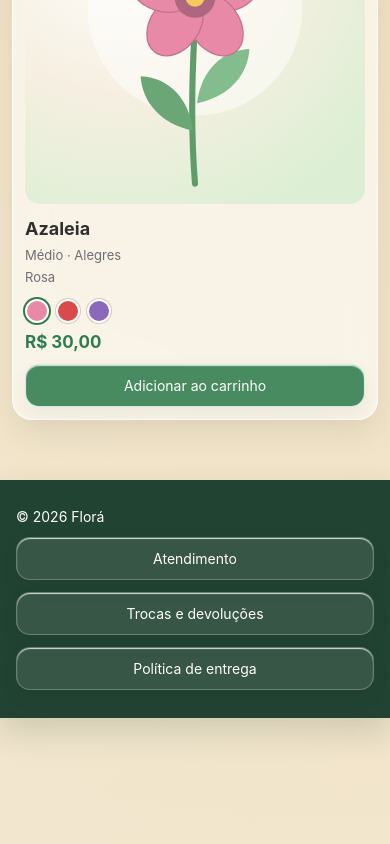
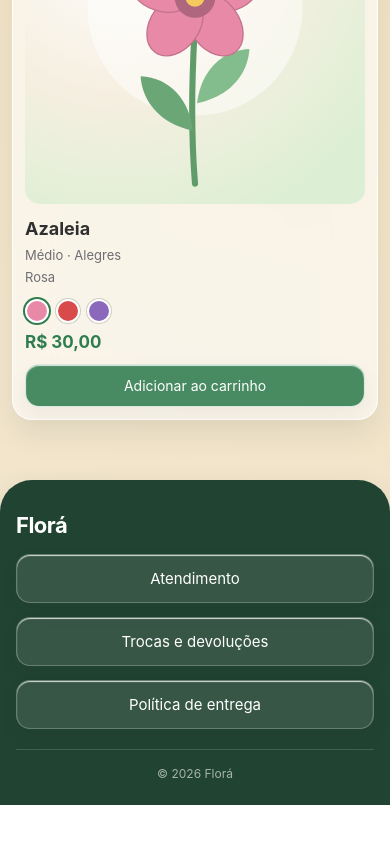
Before and after one commit to coelhokauap/flora, a plain HTML site: page index.html in a window 390 px wide. Shown: the part 7579-8423 px from the top of the page. After the commit the page ends 8384 px from the top, so only its background shows below. Drawn offline with Linux system fonts and the light colour scheme.

Commit message:
responsividade flex e footer prontos
mudamos o que estava com grid pra flexbox e mudei o footer

```diff
--- a/index.html
+++ b/index.html
@@ -97,10 +97,16 @@
     </main>
 
     <footer class="container">
-      <p>&copy; 2026 Florá</p>
-      <button class="button" type="button">Atendimento</button>
-      <button class="button" type="button">Trocas e devoluções</button>
-      <button class="button" type="button">Política de entrega</button>
+      <div class="footer-topo">
+        <p class="footer-marca">Florá</p>
+
+        <nav class="footer-links">
+          <button class="button" type="button">Atendimento</button>
+          <button class="button" type="button">Trocas e devoluções</button>
+          <button class="button" type="button">Política de entrega</button>
+        </nav>
+      </div>
+      <p class="footer-copyright">&copy; 2026 Florá</p>
     </footer>
     <script src="./script.js"></script>
   </body>
--- a/style.css
+++ b/style.css
@@ -31,7 +31,7 @@ body {
 }
 
 /* =========================
-   CABEÇALHO
+  CABEÇALHO
 ========================= */
 
 header {
@@ -52,29 +52,26 @@ header p {
 }
 
 /* =========================
-   CONTEÚDO PRINCIPAL
+  CONTEÚDO PRINCIPAL
 ========================= */
 
 main.container {
   margin-top: 32px;
-  display: grid;
-  grid-template-columns: 300px 1fr;
+  display: flex;
   gap: 32px;
-  align-items: start;
+  align-items: flex-start;
 }
 
 /* =========================
-   ÁREA DE BUSCA
+  ÁREA DE BUSCA
 ========================= */
 
 main > section:first-child {
+  flex: 0 0 300px;
   padding: 28px;
-
   border: 1px solid rgba(255, 255, 255, 0.8);
   border-radius: 24px;
-
   background: rgba(255, 255, 255, 0.58);
-
   box-shadow:
     inset 0 1px 1px rgba(255, 255, 255, 0.8),
     0 14px 30px rgba(31, 56, 40, 0.08);
@@ -89,7 +86,8 @@ main > section:first-child h2 {
 }
 
 .legenda-rega {
-  display: grid;
+  display: flex;
+  flex-direction: column;
   gap: 6px;
   margin-bottom: 18px;
   padding: 12px;
@@ -206,7 +204,7 @@ select:focus {
 }
 
 /* =========================
-   BOTÕES
+  BOTÕES
 ========================= */
 
 .button {
@@ -267,6 +265,7 @@ select:focus {
 ========================= */
 
 .produtos-aba {
+  flex:1;
   min-width: 0;
 }
 
@@ -281,9 +280,9 @@ select:focus {
 /* Grade dos produtos */
 
 #lista-produtos {
-  display: grid;
+  display: flex;
 
-  grid-template-columns: repeat(3, minmax(0, 1fr));
+  flex-wrap: wrap;
 
   gap: 18px;
 
@@ -298,7 +297,7 @@ select:focus {
 #lista-produtos > li {
   display: flex;
   min-width: 0;
-
+  flex: 0 1 calc((100% - 36px) / 3);
   flex-direction: column;
 
   padding: 12px;
@@ -562,10 +561,8 @@ select:focus {
 
 footer.container {
   display: flex;
-
-  flex-wrap: wrap;
-
-  gap: 12px;
+  flex-direction: column;
+  gap: 20px;
 
   width: 100vw;
   max-width: none;
@@ -573,53 +570,72 @@ footer.container {
   margin-top: 60px;
   margin-left: calc(50% - 50vw);
 
-  padding: 28px max(24px, calc((100vw - 1180px) / 2));
-
+  padding: 32px max(24px, calc((100vw - 1180px) / 2)) 24px;
+  border-radius: 32px 32px 0 0;
   background: #214332;
 
   box-shadow: 0 14px 30px rgba(31, 56, 40, 0.16);
 }
-
-footer p {
+.footer-topo {
+  display: flex;
+  flex-wrap: wrap;
+  justify-content: space-between;
+  align-items: center;
+  gap: 16px;
+}
+.footer-marca {
   flex-basis: 100%;
-
   margin: 0;
-
   color: #ffffff;
+  font-size: 22px;
+  font-weight: 700;
+  letter-spacing: -0.5px;
 }
 
+.footer-links {
+  display: flex;
+  flex-wrap: wrap;
+  justify-content: center;
+  width: 100%;
+  gap: 80px;
+}
 footer .button {
   width: auto;
-
-  flex: 1;
-
+  flex: 0 0 auto;
   min-width: 180px;
-
   margin: 0;
-
+  padding: 14px 22px;
   border-color: rgba(255, 255, 255, 0.24);
-
+  font-size: 15px;
   background: rgba(255, 255, 255, 0.1);
-
   color: #ffffff;
 }
 
 footer .button:hover {
   background: rgba(255, 255, 255, 0.18);
 }
+.footer-copyright {
+  margin: 0;
+  padding-top: 16px;
+  border-top: 1px solid rgba(255, 255, 255, 0.14);
+  color: rgba(255, 255, 255, 0.6);
+  font-size: 12px;
+  text-align: center;
+}
 
 /* =========================
-   TABLET
+  TABLET
 ========================= */
 
 @media (max-width: 1050px) {
   main.container {
-    grid-template-columns: 280px 1fr;
     gap: 24px;
   }
-
-  #lista-produtos {
-    grid-template-columns: repeat(2, minmax(0, 1fr));
+  main > section:first-child {
+    flex-basis: 280px;
+  }
+  #lista-produtos > li {
+    flex-basis: calc((100% - 18px) / 2);
   }
 }
 
@@ -629,7 +645,7 @@ footer .button:hover {
 
 @media (max-width: 700px) {
   body {
-    padding: 35px 16px 280px;
+    padding: 35px 16px 0px;
   }
 
   header h1 {
@@ -652,8 +668,8 @@ footer .button:hover {
     font-size: 30px;
   }
 
-  #lista-produtos {
-    grid-template-columns: 1fr;
+  #lista-produtos > li {
+    flex-basis: 100%;
   }
 
   .carrinho-aba {
@@ -665,6 +681,18 @@ footer .button:hover {
     margin-left: calc(50% - 50vw);
     padding-inline: 16px;
   }
+  .footer-links {
+    flex-direction: column;
+    align-items: center;
+    gap: 14px;
+  }
+  footer .button {
+    width: 100%;
+    max-width: 280px;
+  }
+
+
+
 }
 
 /* =========================
```
